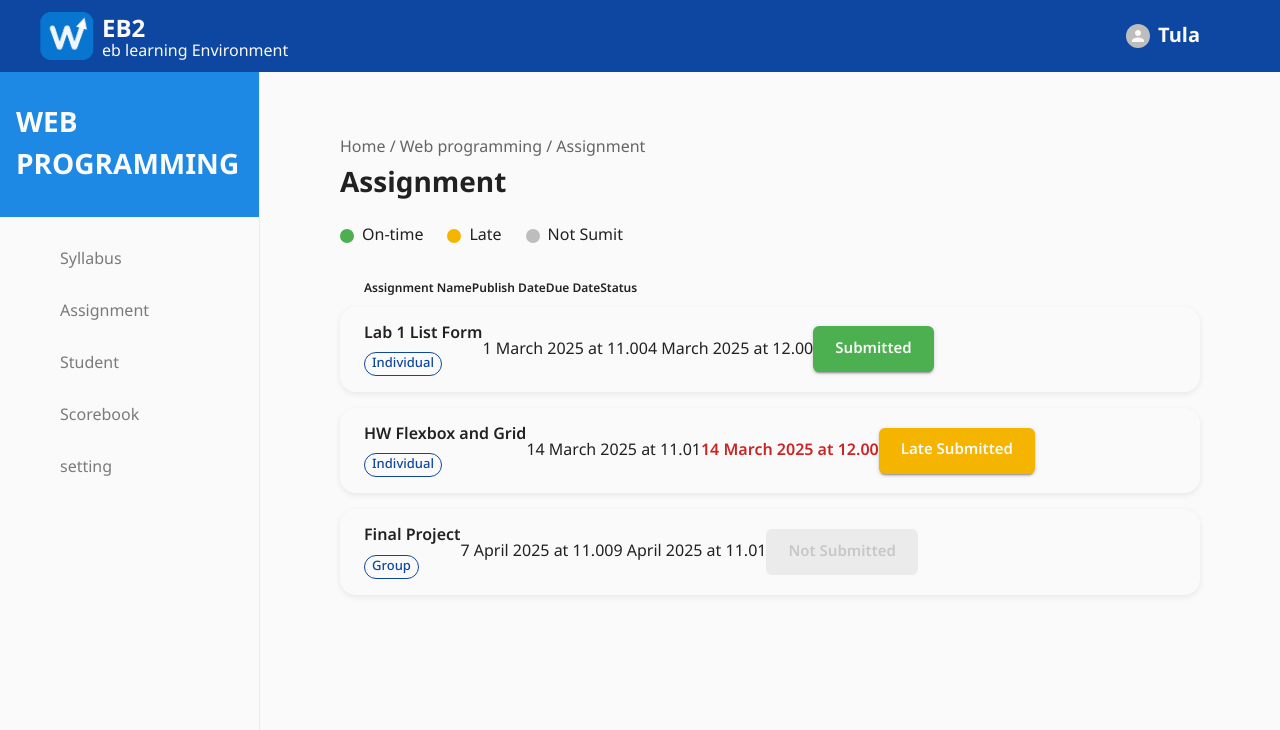
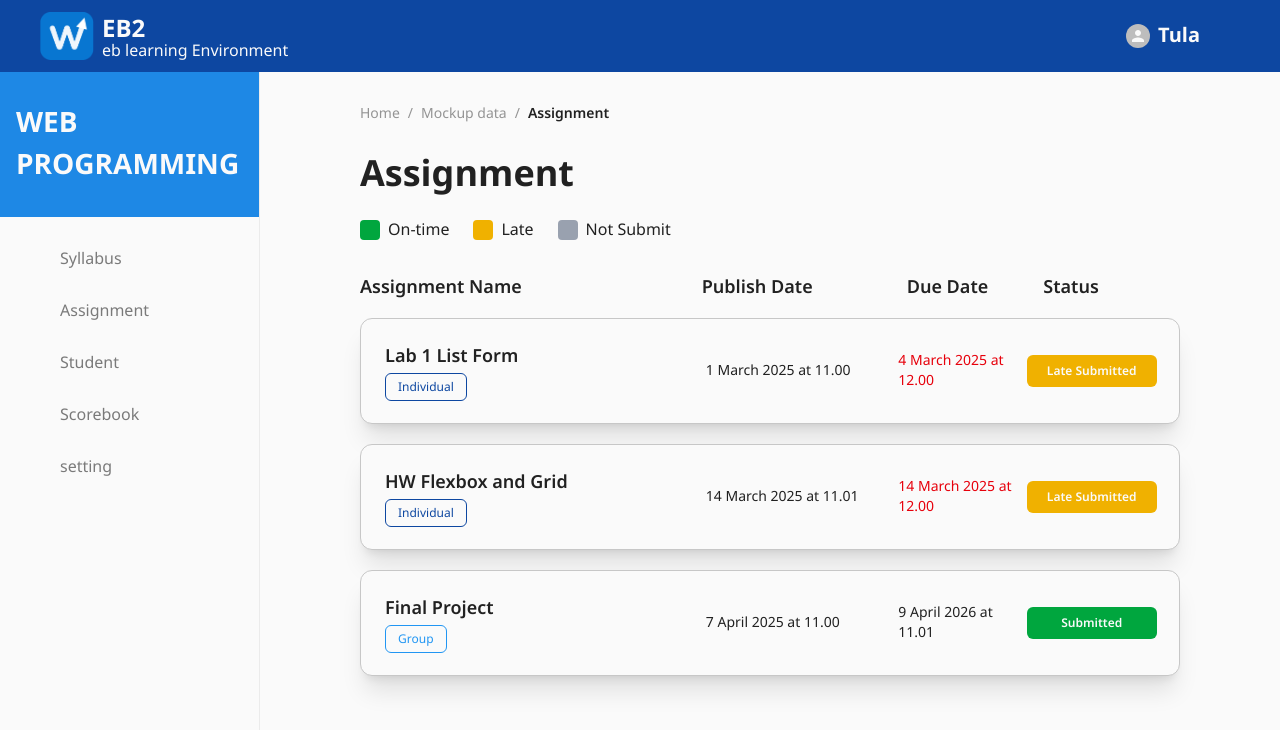
Before and after one commit to chanatip03/web2fe, a Next.js app: page /classroom/1/assignment/student/assignmentlist in a window 1280 px wide. Shown: the top 730 px of the page. Built offline with nearby package versions, Linux system fonts and the light colour scheme; some icons are missing.

Commit message:
feat: add full assignmentlist

```diff
--- a/src/app/(public)/classroom/[id]/assignment/student/assignmentlist/assignmentlist.tsx
+++ b/src/app/(public)/classroom/[id]/assignment/student/assignmentlist/assignmentlist.tsx
@@ -3,187 +3,106 @@
 import {
   Box,
   Typography,
+  Chip,
+  Card,
+  CardContent,
+  Grid,
   Stack,
-  Card,
-  Chip,
   Button,
-  Grid,
 } from "@mui/material";
-import { useTheme } from "@mui/material/styles";
 import dayjs from "dayjs";
+import Link from "next/link"
 
-/* ================= TYPES ================= */
-
-export type AssignmentStatus = "on_time" | "late" | "not_submitted";
+/* ================= TYPES (SQL) ================= */
 
 export interface Assignment {
   id: number;
-  title: string;
-  publishDate: string;
+  name: string;
+  detail: string;
+  startDate: string;
   dueDate: string;
   isGroup: boolean;
-  status: AssignmentStatus; // เตรียมไว้ตรงกับ backend
+  testcaseUrl: string;
+  isPublic: boolean;
+  projectTypeId: number;
+  projecrLanguage: string;
+  classroomId: number;
+  createdDate: string;
+  updatedDate: string;
+  deletedDate: string | null;
 }
 
 interface Props {
   apiBase: string;
 }
 
-/* ================= MOCK DATA (แทน API) ================= */
+type AssignmentStatus = "submitted" | "late" | "not_submitted";
+
+/* ================= MOCK ================= */
 
 const mockAssignments: Assignment[] = [
   {
     id: 1,
-    title: "Lab 1 List Form",
-    publishDate: "2025-03-01T11:00:00",
+    name: "Lab 1 List Form",
+    detail: "",
+    startDate: "2025-03-01T11:00:00",
     dueDate: "2025-03-04T12:00:00",
     isGroup: false,
-    status: "on_time",
+    testcaseUrl: "",
+    isPublic: true,
+    projectTypeId: 1,
+    projecrLanguage: "TS",
+    classroomId: 1,
+    createdDate: "",
+    updatedDate: "",
+    deletedDate: null,
   },
   {
     id: 2,
-    title: "HW Flexbox and Grid",
-    publishDate: "2025-03-14T11:01:00",
+    name: "HW Flexbox and Grid",
+    detail: "",
+    startDate: "2025-03-14T11:01:00",
     dueDate: "2025-03-14T12:00:00",
     isGroup: false,
-    status: "late",
+    testcaseUrl: "",
+    isPublic: true,
+    projectTypeId: 1,
+    projecrLanguage: "CSS",
+    classroomId: 1,
+    createdDate: "",
+    updatedDate: "",
+    deletedDate: null,
   },
   {
     id: 3,
-    title: "Final Project",
-    publishDate: "2025-04-07T11:00:00",
-    dueDate: "2025-04-09T11:01:00",
+    name: "Final Project",
+    detail: "",
+    startDate: "2025-04-07T11:00:00",
+    dueDate: "2026-04-09T11:01:00",
     isGroup: true,
-    status: "not_submitted",
+    testcaseUrl: "",
+    isPublic: true,
+    projectTypeId: 2,
+    projecrLanguage: "Fullstack",
+    classroomId: 1,
+    createdDate: "",
+    updatedDate: "",
+    deletedDate: null,
   },
 ];
 
-/* ================= MAIN COMPONENT ================= */
-
-export default function AssignmentList({ apiBase }: Props) {
-  const theme = useTheme();
-
-  const assignments = mockAssignments; // เปลี่ยนเป็น fetch จาก backend ทีหลังได้เลย
-
-  return (
-    <Box sx={{ px: 10, py: 8, backgroundColor: theme.palette.background.default }}>
-      {/* Breadcrumb */}
-      <Typography variant="body2" color="text.secondary" mb={1}>
-        Home / Web programming / Assignment
-      </Typography>
-
-      {/* Page Title */}
-      <Typography variant="h2" fontWeight={700} mb={3}>
-        Assignment
-      </Typography>
-
-      {/* Legend */}
-      <Stack direction="row" spacing={3} alignItems="center" mb={4}>
-        <Legend color="#4CAF50" label="On-time" />
-        <Legend color="#F4B400" label="Late" />
-        <Legend color="#BDBDBD" label="Not Sumit" />
-      </Stack>
-
-      {/* Header Row */}
-      <Grid container sx={{ px: 3, mb: 1 }}>
-        <Grid item xs={5}>
-          <Typography variant="h6" fontWeight={600}>
-            Assignment Name
-          </Typography>
-        </Grid>
-        <Grid item xs={3}>
-          <Typography variant="h6" fontWeight={600}>
-            Publish Date
-          </Typography>
-        </Grid>
-        <Grid item xs={2}>
-          <Typography variant="h6" fontWeight={600}>
-            Due Date
-          </Typography>
-        </Grid>
-        <Grid item xs={2} textAlign="right">
-          <Typography variant="h6" fontWeight={600}>
-            Status
-          </Typography>
-        </Grid>
-      </Grid>
-
-      {/* Assignment Rows */}
-      <Stack spacing={2}>
-        {assignments.map((a) => (
-          <Card
-            key={a.id}
-            sx={{
-              px: 3,
-              py: 2,
-              borderRadius: 2,
-              boxShadow: "0 2px 6px rgba(0,0,0,0.08)",
-            }}
-          >
-            <Grid container alignItems="center">
-              {/* Name + Type */}
-              <Grid item xs={5}>
-                <Typography variant="h5" fontWeight={600}>
-                  {a.title}
-                </Typography>
-
-                <Chip
-                  label={a.isGroup ? "Group" : "Individual"}
-                  size="small"
-                  variant="outlined"
-                  sx={{
-                    mt: 1,
-                    borderColor: theme.palette.primary.main,
-                    color: theme.palette.primary.main,
-                    fontWeight: 500,
-                  }}
-                />
-              </Grid>
-
-              {/* Publish Date */}
-              <Grid item xs={3}>
-                <Typography variant="body2">
-                  {dayjs(a.publishDate).format("D MMMM YYYY [at] HH.mm")}
-                </Typography>
-              </Grid>
-
-              {/* Due Date */}
-              <Grid item xs={2}>
-                <Typography
-                  variant="body2"
-                  sx={{
-                    color: a.status === "late" ? theme.palette.error.main : "inherit",
-                    fontWeight: a.status === "late" ? 600 : 400,
-                  }}
-                >
-                  {dayjs(a.dueDate).format("D MMMM YYYY [at] HH.mm")}
-                </Typography>
-              </Grid>
-
-              {/* Status Button */}
-              <Grid item xs={2} textAlign="right">
-                <StatusButton status={a.status} />
-              </Grid>
-            </Grid>
-          </Card>
-        ))}
-      </Stack>
-    </Box>
-  );
+/* ================= STATUS ================= */
+function getStatus(a: Assignment): AssignmentStatus {
+  const now = dayjs();
+  if (now.isAfter(dayjs(a.dueDate))) return "late";
+  return "submitted"; // mock
 }
 
 /* ================= STATUS BUTTON ================= */
-
 function StatusButton({ status }: { status: AssignmentStatus }) {
-  if (status === "on_time") {
+  if (status === "submitted") {
     return (
-      <Button
-        variant="contained"
-        sx={{
-          backgroundColor: "#4CAF50",
-          "&:hover": { backgroundColor: "#43A047" },
-        }}
-      >
+      <Button variant="contained" color="primary">
         Submitted
       </Button>
     );
@@ -195,6 +114,7 @@ function StatusButton({ status }: { status: AssignmentStatus }) {
         variant="contained"
         sx={{
           backgroundColor: "#F4B400",
+          color: "#fff",
           "&:hover": { backgroundColor: "#d89b00" },
         }}
       >
@@ -208,8 +128,8 @@ function StatusButton({ status }: { status: AssignmentStatus }) {
       variant="contained"
       disabled
       sx={{
-        backgroundColor: "#BDBDBD",
-        color: "#fff",
+        backgroundColor: "var(--color-neutral03)",
+        color: "white",
       }}
     >
       Not Submitted
@@ -217,20 +137,129 @@ function StatusButton({ status }: { status: AssignmentStatus }) {
   );
 }
 
-/* ================= LEGEND ================= */
+/* ================= COMPONENT ================= */
+export default function AssignmentList({ apiBase }: Props) {
+  const assignments = mockAssignments.filter(
+    (a) => a.isPublic && !a.deletedDate
+  );
 
-function Legend({ color, label }: { color: string; label: string }) {
-  return (
-    <Stack direction="row" spacing={1} alignItems="center">
-      <Box
-        sx={{
-          width: 14,
-          height: 14,
-          borderRadius: 1,
-          backgroundColor: color,
-        }}
-      />
-      <Typography variant="body2">{label}</Typography>
-    </Stack>
-  );
+return (
+  <>
+    <div className="w-full px-25 py-8 bg-neutral01">
+
+      {/* Breadcrumb */}
+      <div className="text-sm mb-6">
+        <Link
+          href="/classroom/listclassroom"
+          className="text-neutral04 hover:text-primary03 transition"
+        >
+          Home
+        </Link>
+        <span className="mx-2 text-neutral04">/</span>
+        <span className="text-neutral04">Mockup data</span>
+        <span className="mx-2 text-neutral04">/</span>
+        <span className="font-semibold text-foreground">Assignment</span>
+      </div>
+
+      {/* Title */}
+      <h1 className="mb-4 text-foreground font-bold">Assignment</h1>
+
+      {/* Legend */}
+      <div className="flex items-center gap-6 mb-8 text-base">
+        <div className="flex items-center gap-2">
+          <div className="w-5 h-5 rounded-sm bg-green-600"></div>
+          <span className="text-neutral06">On-time</span>
+        </div>
+
+        <div className="flex items-center gap-2">
+          <div className="w-5 h-5 rounded-sm bg-yellow-500"></div>
+          <span className="text-neutral06">Late</span>
+        </div>
+
+        <div className="flex items-center gap-2">
+          <div className="w-5 h-5 rounded-sm bg-gray-400"></div>
+          <span className="text-neutral06">Not Submit</span>
+        </div>
+      </div>
+
+      {/* Table Header */}
+      <div className="grid grid-cols-12 text-lg font-semibold text-foreground mb-4">
+        <div className="col-span-5">Assignment Name</div>
+        <div className="col-span-3">Publish Date</div>
+        <div className="col-span-2">Due Date</div>
+        <div className="col-span-2">Status</div>
+      </div>
+
+      {/* Assignment List */}
+      <div className="space-y-5">
+        {assignments.map((item) => {
+          const status = getStatus(item);
+          const isLate = status === "late";
+
+          return (
+            <div
+              key={item.id}
+              className="grid grid-cols-12 items-center bg-white rounded-xl border border-neutral03 px-6 py-6 shadow-xl
+              transition-all duration-200 ease-in-out
+              hover:-translate-y-1 hover:shadow-2xl hover:border-primary03"
+            >
+              {/* Name + Type */}
+              <div className="col-span-5">
+                <p className="font-semibold text-foreground mb-0.5">
+                  {item.name}
+                </p>
+
+                <span
+                  className={`text-xs px-3 py-1 rounded-md border ${
+                    item.isGroup
+                      ? "border-secondary03 text-secondary03"
+                      : "border-primary03 text-primary03"
+                  }`}
+                >
+                  {item.isGroup ? "Group" : "Individual"}
+                </span>
+              </div>
+
+              {/* Publish Date */}
+              <div className="col-span-3 text-neutral06 text-sm">
+                {dayjs(item.startDate).format("D MMMM YYYY [at] HH.mm")}
+              </div>
+
+              {/* Due Date */}
+              <div
+                className={`col-span-2 text-sm ${
+                  isLate ? "text-red-600" : "text-neutral06"
+                }`}
+              >
+                {dayjs(item.dueDate).format("D MMMM YYYY [at] HH.mm")}
+              </div>
+
+              {/* Status */}
+              <div className="col-span-2">
+                <div
+                  className={`text-xs font-semibold px-4 py-2 rounded-md text-center w-[130px]
+                    ${
+                      status === "submitted"
+                        ? "bg-green-600 text-white"
+                        : status === "late"
+                        ? "bg-yellow-500 text-white"
+                        : "bg-gray-400 text-white"
+                    }
+                  `}
+                >
+                  {status === "submitted"
+                    ? "Submitted"
+                    : status === "late"
+                    ? "Late Submitted"
+                    : "Not Submitted"}
+                </div>
+              </div>
+            </div>
+          );
+        })}
+      </div>
+    </div>
+  </>
+);
+
 }
```
